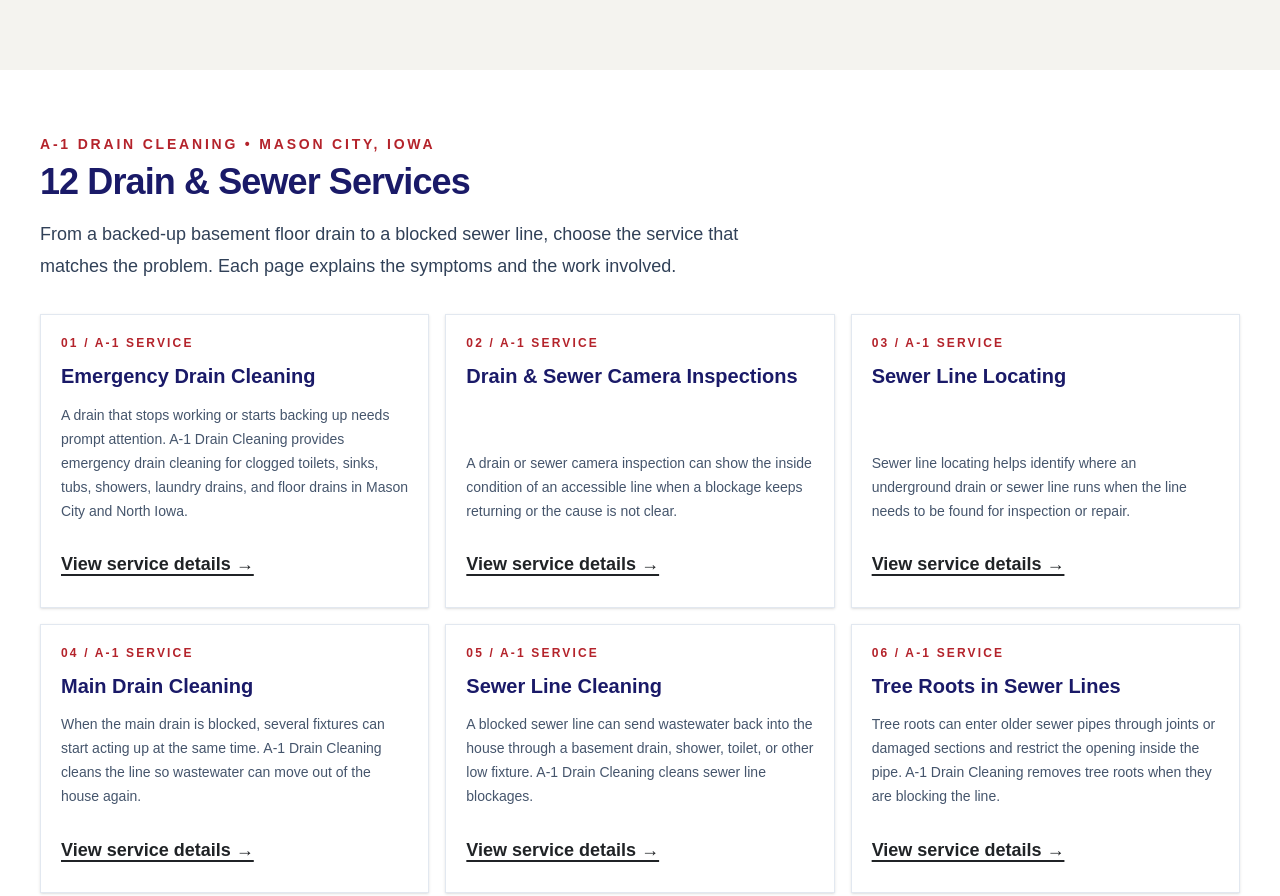
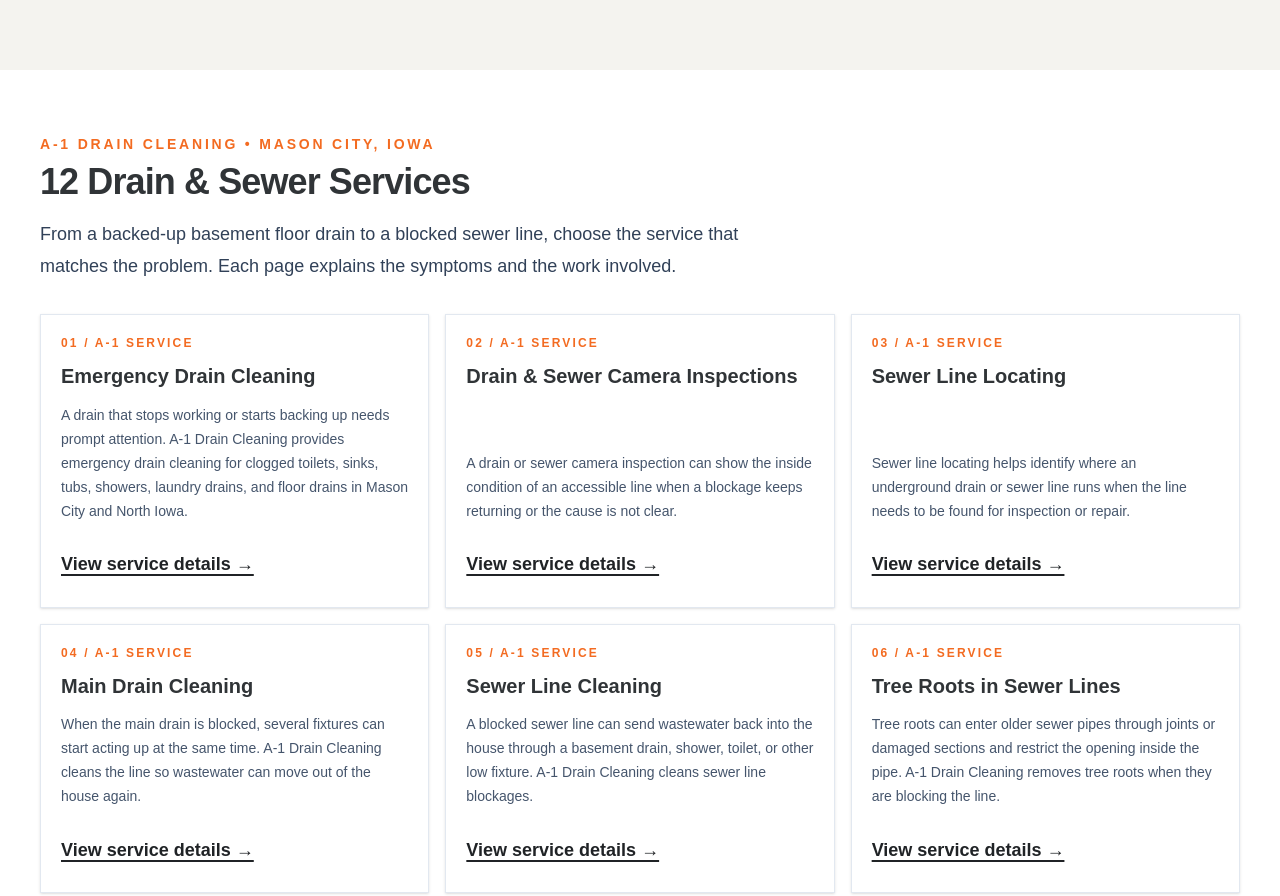
Before and after one commit to a1draincleaning/a1-drain-cleaning-preview, an Astro site: page / in a window 1280 px wide. Shown: the part 3900-4796 px from the top of the page. Built offline with nearby package versions, Linux system fonts and the light colour scheme; Astro itself is replaced by a stand-in of ours; some packages are replaced by stand-ins of ours.

Commit message:
Carry charcoal and orange design through homepage sections

```diff
--- a/src/components/ServicesGrid.astro
+++ b/src/components/ServicesGrid.astro
@@ -9,16 +9,16 @@ const featuredServices = featuredServiceSlugs
 
 <section aria-labelledby="services-heading" class="bg-white py-12 sm:py-16">
   <div class="container">
-    <p class="text-sm font-black uppercase tracking-[0.2em] text-[#b4232b]">A-1 Drain Cleaning • Mason City, Iowa</p>
-    <h2 id="services-heading" class="mt-2 text-3xl font-black tracking-tight text-[#1A1A68] sm:text-4xl">12 Drain &amp; Sewer Services</h2>
+    <p class="text-sm font-black uppercase tracking-[0.2em] text-[#f36b21]">A-1 Drain Cleaning • Mason City, Iowa</p>
+    <h2 id="services-heading" class="mt-2 text-3xl font-black tracking-tight text-[#303437] sm:text-4xl">12 Drain &amp; Sewer Services</h2>
     <p class="mt-4 max-w-3xl text-lg leading-8 text-slate-700">From a backed-up basement floor drain to a blocked sewer line, choose the service that matches the problem. Each page explains the symptoms and the work involved.</p>
     <div class="mt-8 grid gap-4 sm:grid-cols-2 lg:grid-cols-3">
       {featuredServices.map((service, index) => (
         <article class="flex h-full flex-col border border-slate-200 bg-white p-5 shadow-sm transition hover:-translate-y-0.5 hover:shadow-md">
-          <p class="text-xs font-black tracking-[0.18em] text-[#b4232b]">{String(index + 1).padStart(2, '0')} / A-1 SERVICE</p>
-          <h3 class="mt-3 flex-1 text-xl font-black leading-snug text-[#1A1A68]">{service.title}</h3>
+          <p class="text-xs font-black tracking-[0.18em] text-[#f36b21]">{String(index + 1).padStart(2, '0')} / A-1 SERVICE</p>
+          <h3 class="mt-3 flex-1 text-xl font-black leading-snug text-[#303437]">{service.title}</h3>
           <p class="mt-3 text-sm leading-6 text-slate-600">{service.description}</p>
-          <a href={`/services/${service.slug}/`} class="mt-5 inline-flex min-h-11 items-center font-black text-[#b4232b] underline decoration-2 underline-offset-4 hover:text-[#8f1b22]">View service details →</a>
+          <a href={`/services/${service.slug}/`} class="mt-5 inline-flex min-h-11 items-center font-black text-[#f36b21] underline decoration-2 underline-offset-4 hover:text-[#d95712]">View service details →</a>
         </article>
       ))}
     </div>
```
